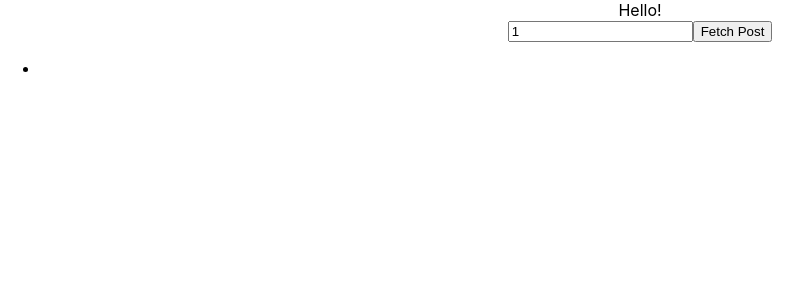
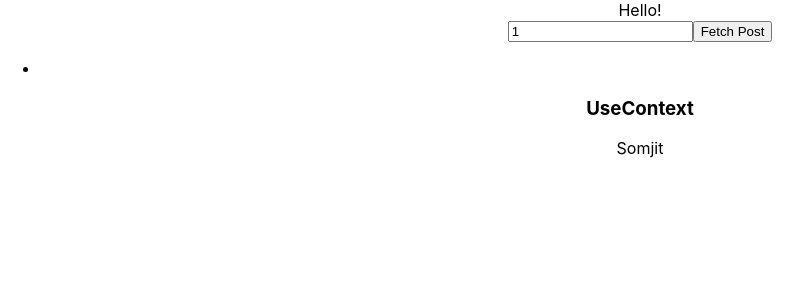
Before and after one commit to Suedo/TS-React-Hooks, a React (Create React App) app: page / in a window 1280 px wide. Shown: the top 300 px of the page, without its empty margins (0-812 px from the left). Built offline with nearby package versions, Linux system fonts and the light colour scheme; no server answers.

Commit message:
useContext basics

```diff
--- a/src/App.tsx
+++ b/src/App.tsx
@@ -1,20 +1,25 @@
-import React from 'react';
-import logo from './logo.svg';
-import './App.css';
+import React from "react";
+import logo from "./logo.svg";
+import "./App.css";
 // import HookName from './components/useState/HookName'
 // import HookArray from './components/useState/HookArray'
 // import HookMouse from './components/useEffect/HookMouse'
 // import MouseContainer from './components/useEffect/MouseContainer'
 // import IntervalCounter from './components/useEffect/IntervalCounter'
-import DataFetchingV2 from './components/useEffect/DataFetchingV2'
+import DataFetchingV2 from "./components/useEffect/DataFetchingV2";
+import Parent from "./components/useContext/Parent";
 
+export const UserContext = React.createContext<string>("");
 
 const App: React.FC = () => {
   return (
     <div className="App">
       Hello!
       <DataFetchingV2 />
+      <UserContext.Provider value={"Somjit"}>
+        <Parent />
+      </UserContext.Provider>
     </div>
-  )
-}
+  );
+};
 export default App;
--- /dev/null
+++ b/src/components/useContext/Child.tsx
@@ -0,0 +1,14 @@
+import React, { useContext } from "react";
+import { UserContext } from "../../App";
+
+const Child = () => {
+  const username = useContext(UserContext);
+  return (
+    <div>
+      <h3>UseContext</h3>
+      <p>{username}</p>
+    </div>
+  );
+};
+
+export default Child;
--- /dev/null
+++ b/src/components/useContext/Parent.tsx
@@ -0,0 +1,11 @@
+import React, { useState, useContext } from "react";
+import Child from "./Child";
+
+// https://codersera.com/blog/react-hooks-with-typescript-usecallback-usememo/
+const Parent = () => {
+  return (
+    <Child />
+  )
+};
+
+export default Parent;
```
